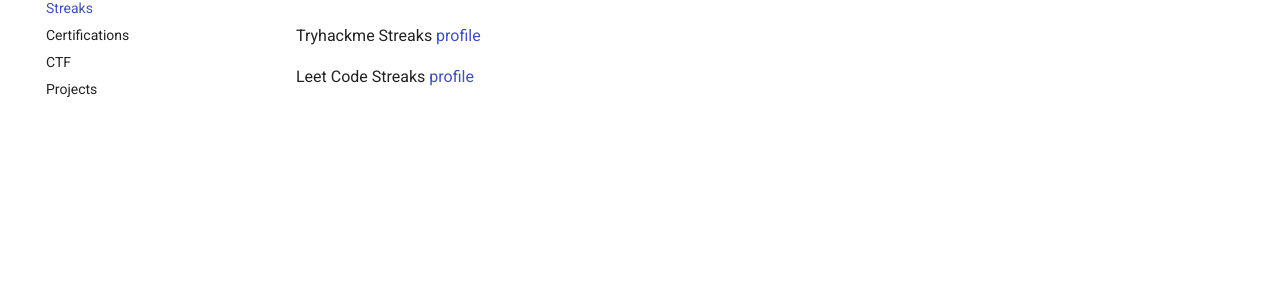
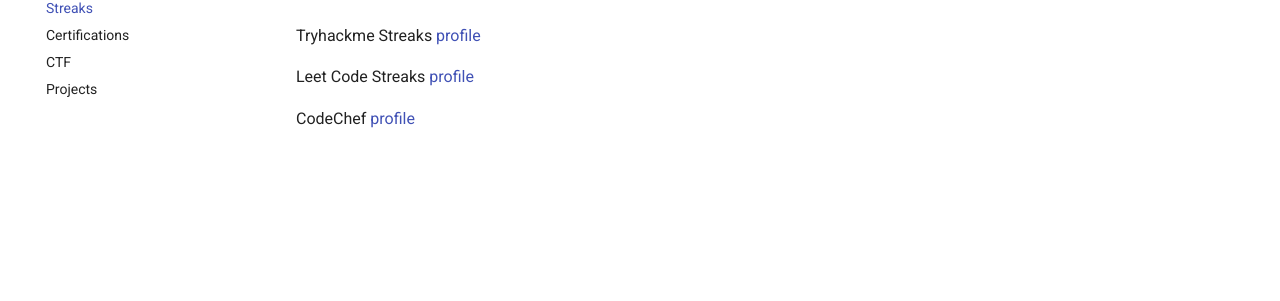
Before and after one commit to mr3xplorer/team_sec, an MkDocs documentation site: the page built from docs/Hari/streaks.md, in a window 1280 px wide. Shown: the part 205-506 px from the top of the page. Built offline with MkDocs 1.6.1 and Material for MkDocs 9.7.7, drawn with Linux system fonts in a browser that asks for light colours; comment, search, counter and statistics services are not loaded.

Commit message:
Update streaks.md

```diff
--- a/docs/Hari/streaks.md
+++ b/docs/Hari/streaks.md
@@ -4,3 +4,5 @@ Tryhackme Streaks [profile](https://tryhackme.com/p/hariruban20)
 
 
 Leet Code Streaks [profile](https://leetcode.com/u/qdFcvzhoWn/)
+
+CodeChef [profile](https://www.codechef.com/users/hariruban20)
```
